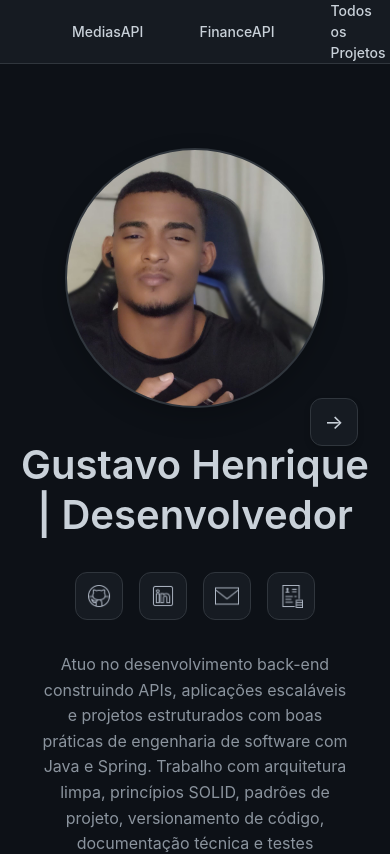
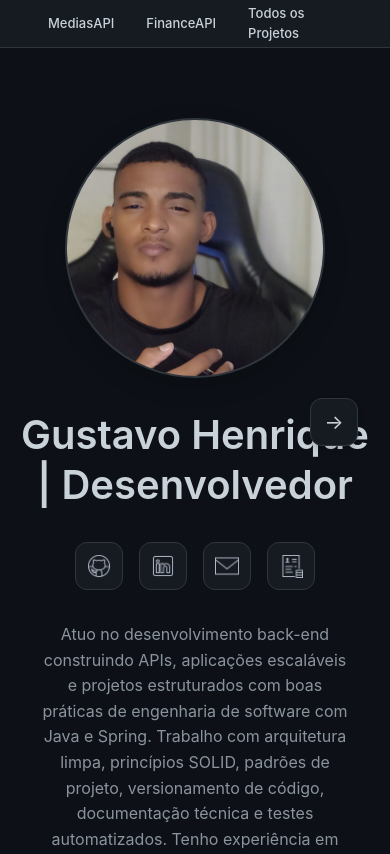
Before and after one commit to GustavoDaMassa/PortifolioSite, a React (Vite) app: page / in a window 390 px wide. Shown: the top 854 px of the page. Built offline with nearby package versions, Linux system fonts and the light colour scheme.

Commit message:
reduce top navigation height

```diff
--- a/src/components/Navigation/Navigation.module.css
+++ b/src/components/Navigation/Navigation.module.css
@@ -3,25 +3,25 @@
   top: 0;
   left: 0;
   right: 0;
-  height: 64px;
+  height: 48px;
   background: var(--color-bg-secondary);
   border-bottom: 1px solid var(--color-border-default);
   display: flex;
   align-items: center;
-  justify-content: space-between;
-  padding: 0 var(--spacing-xl);
+  justify-content: flex-end;
+  padding: 0 var(--spacing-lg);
   z-index: 100;
   backdrop-filter: blur(8px);
 }
 
 .topNav a {
   color: var(--color-text-primary);
-  margin-left: var(--spacing-lg);
+  margin-left: var(--spacing-md);
   text-decoration: none;
   font-weight: 500;
-  font-size: 14px;
-  padding: var(--spacing-sm) var(--spacing-md);
-  border-radius: var(--color-border-radius-sm);
+  font-size: 13px;
+  padding: var(--spacing-xs) var(--spacing-sm);
+  border-radius: var(--border-radius-sm);
   transition: background 0.2s ease, color 0.2s ease;
 }
 
--- a/src/pages/AllProjects/AllProjects.module.css
+++ b/src/pages/AllProjects/AllProjects.module.css
@@ -1,5 +1,5 @@
 .header {
-  padding: 100px var(--spacing-xl) var(--spacing-2xl);
+  padding: 80px var(--spacing-xl) var(--spacing-2xl);
   max-width: 1280px;
   margin: 0 auto;
 }
--- a/src/pages/FinanceAPI/FinanceAPI.module.css
+++ b/src/pages/FinanceAPI/FinanceAPI.module.css
@@ -2,7 +2,7 @@
   background: var(--color-bg-canvas);
   max-width: 1000px;
   margin: 0 auto;
-  padding: 100px var(--spacing-xl) var(--spacing-2xl);
+  padding: 80px var(--spacing-xl) var(--spacing-2xl);
   min-height: 100vh;
 }
 
--- a/src/pages/Home/Home.module.css
+++ b/src/pages/Home/Home.module.css
@@ -1,13 +1,13 @@
 .hero {
   min-height: 100vh;
   background: var(--color-bg-canvas);
-  padding: 120px var(--spacing-xl) var(--spacing-2xl);
+  padding: 80px var(--spacing-xl) var(--spacing-2xl);
   max-width: 1280px;
   margin: 0 auto;
 }
 
 @media (max-width: 768px) {
   .hero {
-    padding: 100px var(--spacing-md) var(--spacing-xl);
+    padding: 70px var(--spacing-md) var(--spacing-xl);
   }
 }
--- a/src/pages/MediasAPI/MediasAPI.module.css
+++ b/src/pages/MediasAPI/MediasAPI.module.css
@@ -2,7 +2,7 @@
   background: var(--color-bg-canvas);
   max-width: 1000px;
   margin: 0 auto;
-  padding: 100px var(--spacing-xl) var(--spacing-2xl);
+  padding: 80px var(--spacing-xl) var(--spacing-2xl);
   min-height: 100vh;
 }
 
```
